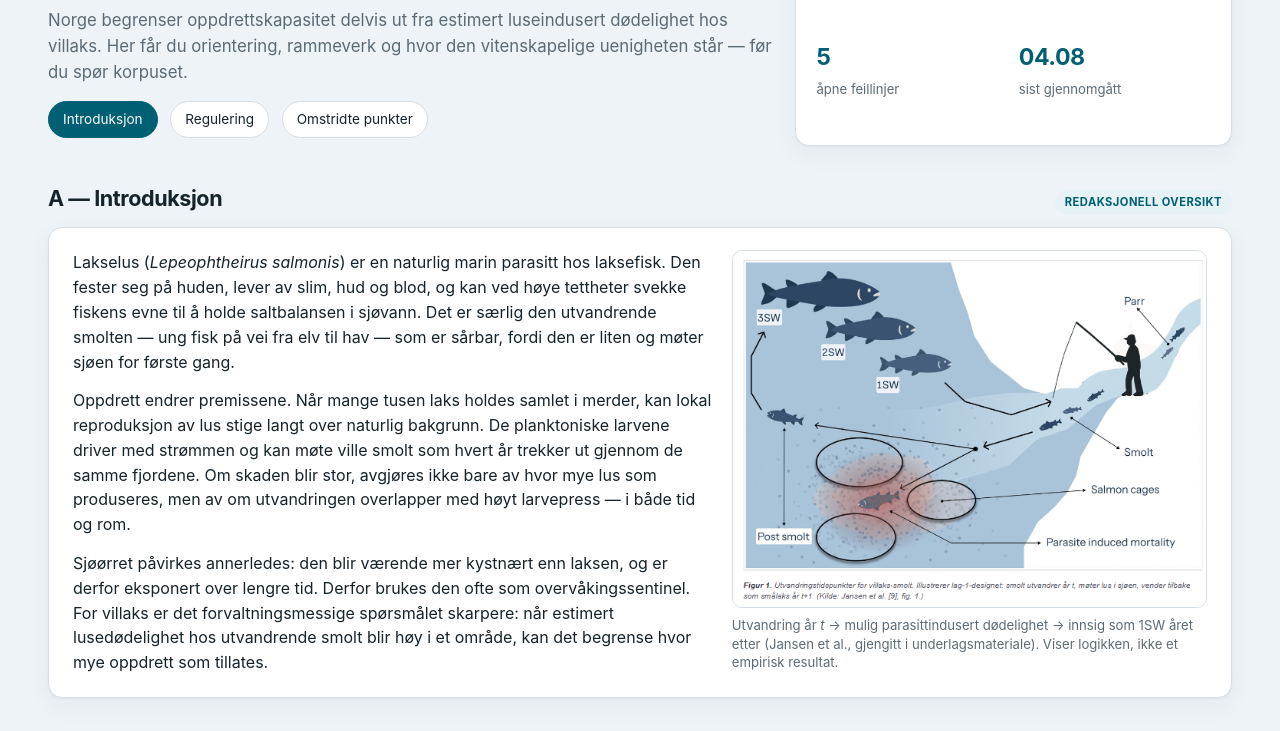
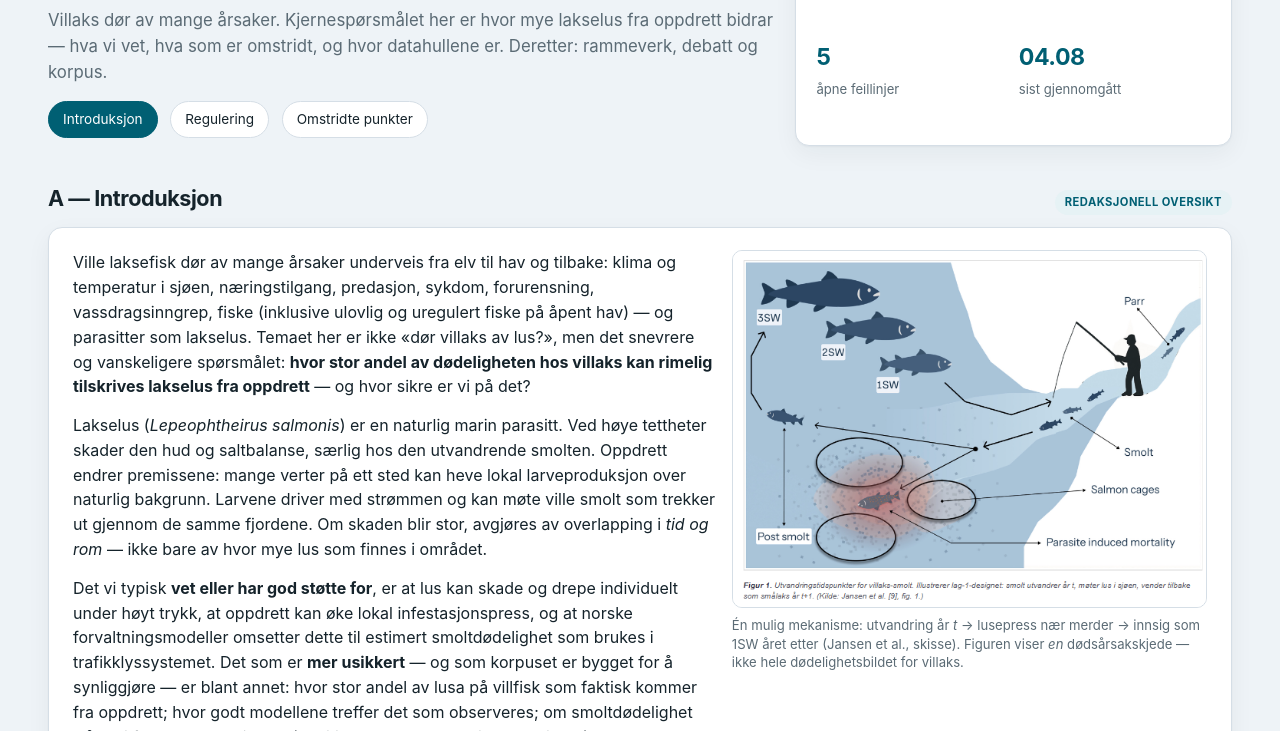
Before and after one commit to hakonbakke/ap1-curated-corpora, a plain HTML site: page mockup/tema-villaks.html in a window 1280 px wide. Shown: the part 213-944 px from the top of the page. Drawn offline with Linux system fonts and the light colour scheme.

Commit message:
Reframe mockup intro around attribution and mortality drivers.
State the core question as farm-lice share of wild mortality, with knowns and gaps.

Co-authored-by: Cursor <cursoragent@cursor.com>

```diff
--- a/mockup/tema-villaks.html
+++ b/mockup/tema-villaks.html
@@ -528,8 +528,8 @@
     <div class="hero-main">
       <h1>Kunnskapsrom: Lakselus og dødelighet hos ville laksefisk</h1>
       <p class="lede">
-        Norge begrenser oppdrettskapasitet delvis ut fra estimert luseindusert dødelighet hos villaks.
-        Her får du orientering, rammeverk og hvor den vitenskapelige uenigheten står — før du spør korpuset.
+        Villaks dør av mange årsaker. Kjernespørsmålet her er hvor mye lakselus fra oppdrett bidrar —
+        hva vi vet, hva som er omstridt, og hvor datahullene er. Deretter: rammeverk, debatt og korpus.
       </p>
       <div class="chips">
         <a class="chip on" href="#a">Introduksjon</a>
@@ -555,30 +555,46 @@
       <div class="two-col">
         <div>
           <p>
-            Lakselus (<em>Lepeophtheirus salmonis</em>) er en naturlig marin parasitt hos laksefisk.
-            Den fester seg på huden, lever av slim, hud og blod, og kan ved høye tettheter svekke
-            fiskens evne til å holde saltbalansen i sjøvann. Det er særlig den utvandrende smolten —
-            ung fisk på vei fra elv til hav — som er sårbar, fordi den er liten og møter sjøen for første gang.
+            Ville laksefisk dør av mange årsaker underveis fra elv til hav og tilbake: klima og
+            temperatur i sjøen, næringstilgang, predasjon, sykdom, forurensning, vassdragsinngrep,
+            fiske (inklusive ulovlig og uregulert fiske på åpent hav) — og parasitter som lakselus.
+            Temaet her er ikke «dør villaks av lus?», men det snevrere og vanskeligere spørsmålet:
+            <strong>hvor stor andel av dødeligheten hos villaks kan rimelig tilskrives lakselus fra
+            oppdrett</strong> — og hvor sikre er vi på det?
           </p>
           <p>
-            Oppdrett endrer premissene. Når mange tusen laks holdes samlet i merder, kan lokal
-            reproduksjon av lus stige langt over naturlig bakgrunn. De planktoniske larvene driver
-            med strømmen og kan møte ville smolt som hvert år trekker ut gjennom de samme fjordene.
-            Om skaden blir stor, avgjøres ikke bare av hvor mye lus som produseres, men av om
-            utvandringen overlapper med høyt larvepress — i både tid og rom.
+            Lakselus (<em>Lepeophtheirus salmonis</em>) er en naturlig marin parasitt. Ved høye
+            tettheter skader den hud og saltbalanse, særlig hos den utvandrende smolten. Oppdrett
+            endrer premissene: mange verter på ett sted kan heve lokal larveproduksjon over naturlig
+            bakgrunn. Larvene driver med strømmen og kan møte ville smolt som trekker ut gjennom
+            de samme fjordene. Om skaden blir stor, avgjøres av overlapping i <em>tid og rom</em> —
+            ikke bare av hvor mye lus som finnes i området.
           </p>
           <p>
-            Sjøørret påvirkes annerledes: den blir værende mer kystnært enn laksen, og er derfor
-            eksponert over lengre tid. Derfor brukes den ofte som overvåkingssentinel. For villaks
-            er det forvaltningsmessige spørsmålet skarpere: når estimert lusedødelighet hos
-            utvandrende smolt blir høy i et område, kan det begrense hvor mye oppdrett som tillates.
+            Det vi typisk <strong>vet eller har god støtte for</strong>, er at lus kan skade og drepe
+            individuelt under høyt trykk, at oppdrett kan øke lokal infestasjonspress, og at norske
+            forvaltningsmodeller omsetter dette til estimert smoltdødelighet som brukes i
+            trafikklyssystemet. Det som er <strong>mer usikkert</strong> — og som korpuset er bygget
+            for å synliggjøre — er blant annet: hvor stor andel av lusa på villfisk som faktisk
+            kommer fra oppdrett; hvor godt modellene treffer det som observeres; om smoltdødelighet
+            slår ut i færre voksne tilbake (additiv vs. kompensatorisk dødelighet); og hvordan lus
+            står mot andre marine dødsårsaker i det samme bildet.
+          </p>
+          <p>
+            <strong>Kunnskapshull</strong> som går igjen, er direkte observasjon av migrasjonstid og
+            -rute, feltvalidering av dose–respons utenfor laboratoriet, og kalibrering som ikke
+            henger på valg mellom trål og sentinelbur. Sjøørret brukes ofte som sentinel fordi den
+            blir værende kystnært lenger enn laksen — men terskler og funn er ikke automatisk
+            overførbare mellom arter. Introduksjonen her er orientering; uenigheten og evidensen
+            ligger i debattkortene og korpuset under.
           </p>
         </div>
         <figure class="figure" style="margin:0">
           <img src="figur-smolt-lus.png" alt="Skisse: smolt vandrer fra elv til sjø, møter lusetrykk ved oppdrettsmerder, og vender tilbake som 1SW–3SW.">
           <figcaption>
-            Utvandring år <em>t</em> → mulig parasittindusert dødelighet → innsig som 1SW året etter
-            (Jansen et al., gjengitt i underlagsmateriale). Viser logikken, ikke et empirisk resultat.
+            Én mulig mekanisme: utvandring år <em>t</em> → lusepress nær merder → innsig som 1SW
+            året etter (Jansen et al., skisse). Figuren viser <em>en</em> dødsårsakskjede — ikke
+            hele dødelighetsbildet for villaks.
           </figcaption>
         </figure>
       </div>
```
